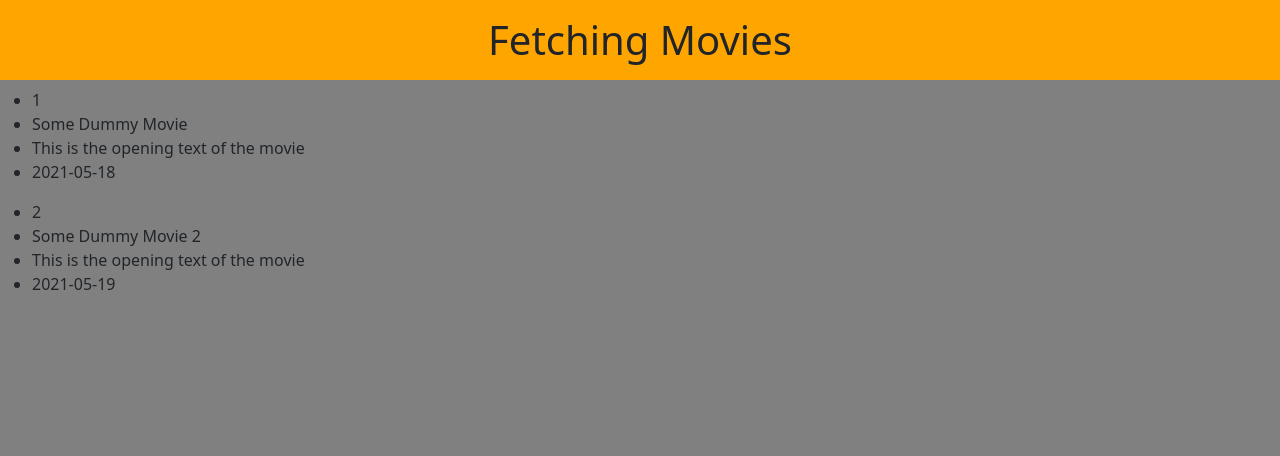
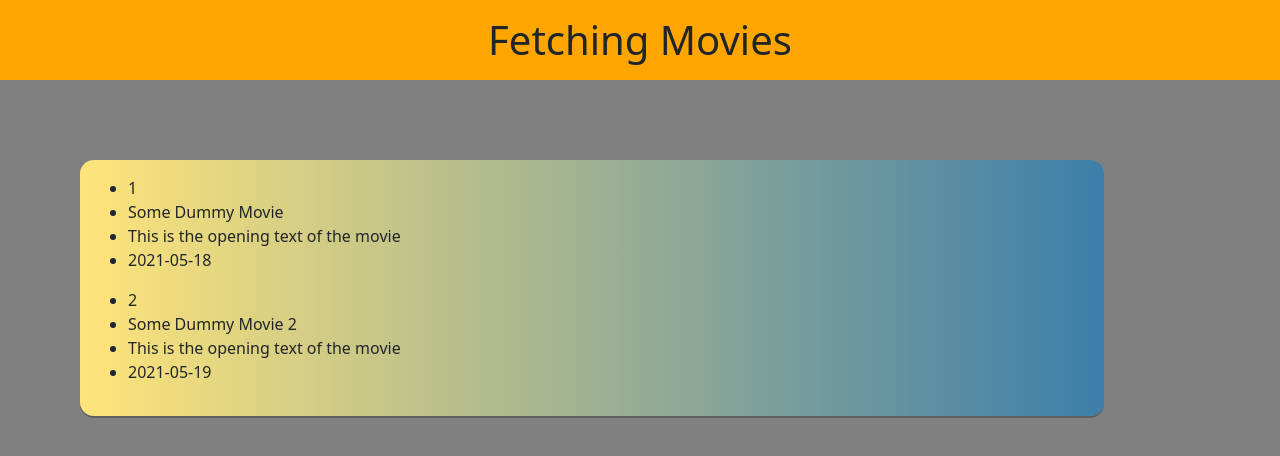
Before and after one commit to CoolShivas/React_Fetch_Movies, a React (Vite) app in the folder fetching_movies/: page / in a window 1280 px wide. Shown: the top 456 px of the page. Built offline with nearby package versions, Linux system fonts and the light colour scheme.

Commit message:
Card_Container_Component

```diff
--- /dev/null
+++ b/fetching_movies/src/Ui/Card.jsx
@@ -0,0 +1,8 @@
+import classes from "./Card.module.css";
+
+const Card = (props) => {
+
+  return <div className={`${classes.card_container} ${props.className}`}> {props.children} </div>
+}
+
+export default Card
--- /dev/null
+++ b/fetching_movies/src/Ui/Card.module.css
@@ -0,0 +1,15 @@
+.card_container{
+    margin: 80px;
+    width: 80%;
+    background-color: snow;
+    border-radius: 14px;
+    padding: 1rem;
+    box-shadow: 0 2px 0px rgba(0, 0, 0, 0.25);
+
+    background: #3D7EAA;
+    /* fallback for old browsers */
+    background: -webkit-linear-gradient(to right, #FFE47A, #3D7EAA);
+    /* Chrome 10-25, Safari 5.1-6 */
+    background: linear-gradient(to right, #FFE47A, #3D7EAA);
+    /* W3C, IE 10+/ Edge, Firefox 16+, Chrome 26+, Opera 12+, Safari 7+ */
+}
--- a/fetching_movies/src/components/Main/MoviesList.jsx
+++ b/fetching_movies/src/components/Main/MoviesList.jsx
@@ -1,7 +1,7 @@
-import SingleList from "./SingleList"
+import Card from "../../Ui/Card"
 
 const MoviesList = ({dummy}) => {
-  return <>
+  return <Card>
   {dummy.map((arr)=>{
     return <ul key={arr.id}>
       {/* <li key={arr.id}> {arr.id} - {arr.title} - {arr.openingText} - {arr.releaseDate}  </li> */}
@@ -11,7 +11,7 @@ const MoviesList = ({dummy}) => {
       <li> {arr.releaseDate} </li>
     </ul>
   })}
-  </>
+  </Card>
 }
 
 export default MoviesList
```
